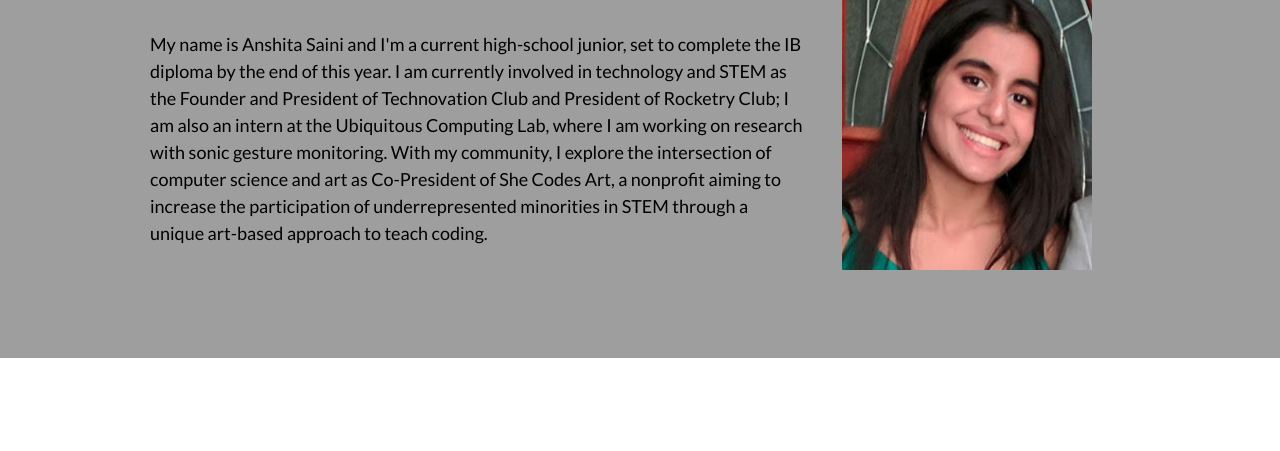
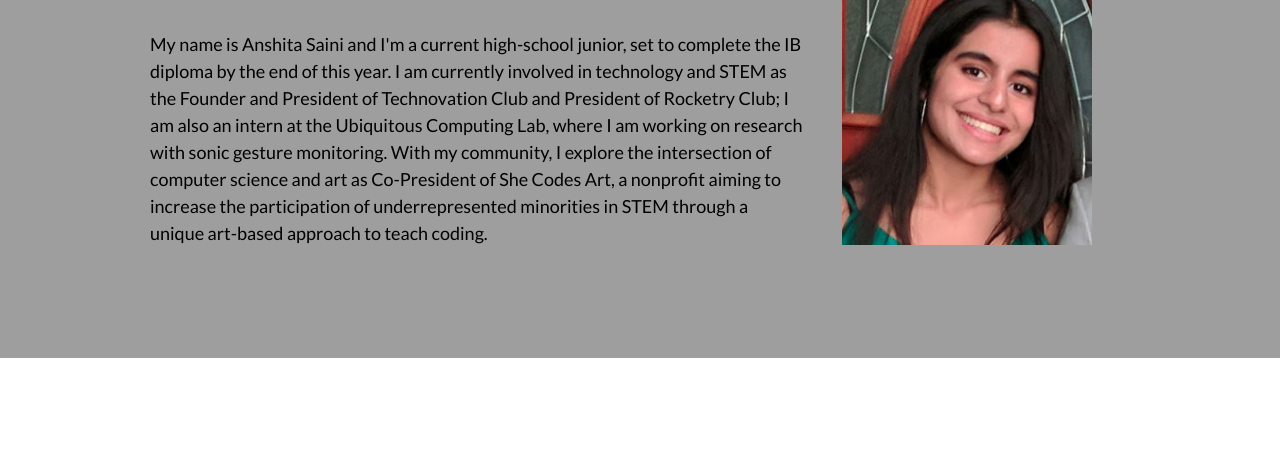
Before and after one commit to anshitasaini/old-website, a plain HTML site: page index.html in a window 1280 px wide. Shown: the part 648-1099 px from the top of the page. Drawn offline with nearby package versions, Linux system fonts and the light colour scheme.

Commit message:
Update index.html

```diff
--- a/index.html
+++ b/index.html
@@ -53,7 +53,7 @@ body,h1,h2,h3,h4,h5,h6 {font-family: "Lato", sans-serif}
     <div class="w3-third w3-center">
       <br>
       <br>
-     <img src="headshot2.JPG" alt="Anshita Saini" height="300" width="250">
+     <img src="headshot2.JPG" alt="Anshita Saini" height="275" width="250">
     </div>
   </div>
 </div>
```
